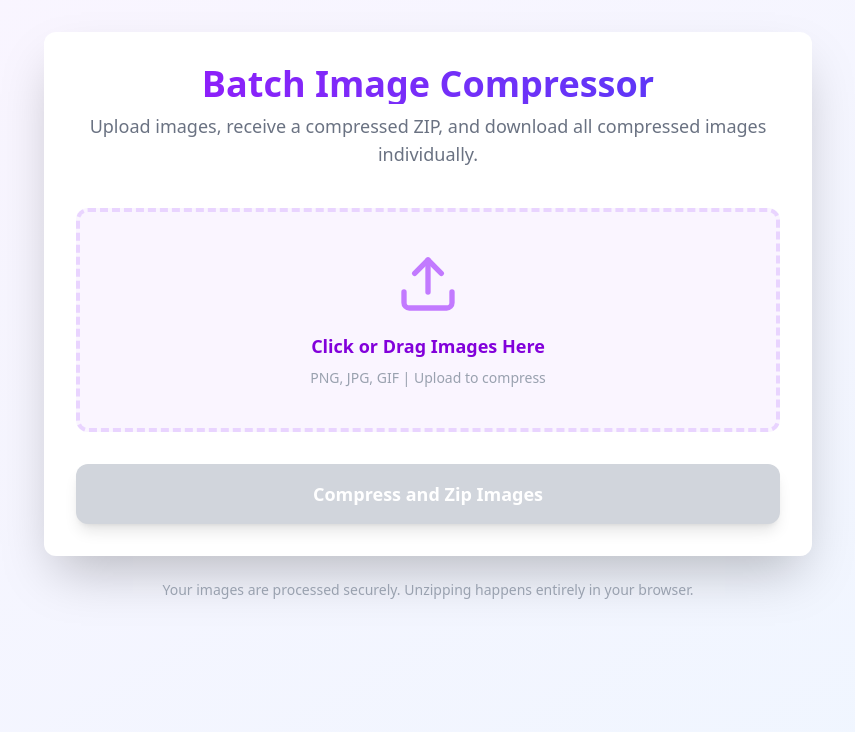
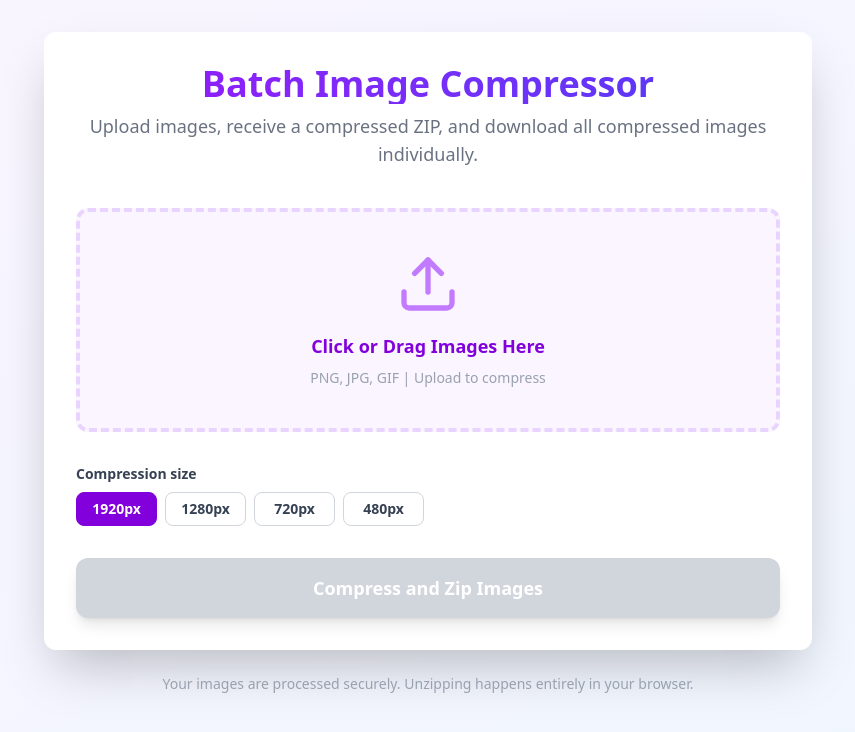
Before and after one commit to SKB336/portfolio, a Next.js app: page /multi-compressor in a window 1280 px wide. Shown: the top 732 px of the page, without its empty margins (212-1067 px from the left). Built offline with nearby package versions, Linux system fonts and the light colour scheme.

Commit message:
[ADD] Compress Size Options

```diff
--- a/app/multi-compressor/page.tsx
+++ b/app/multi-compressor/page.tsx
@@ -32,6 +32,8 @@ export default function ImageCompressor() {
   const [success, setSuccess] = useState<boolean>(false);
   // Store the actual ZIP file blob after compression
   const [compressedZipBlob, setCompressedZipBlob] = useState<Blob | null>(null);
+
+  const [selectedMaxWidth, setSelectedMaxWidth] = useState<number>(1920);
 
   const handleFileChange = (e: ChangeEvent<HTMLInputElement>): void => {
     const selectedFiles = e.target.files;
@@ -80,9 +82,11 @@ export default function ImageCompressor() {
     files.forEach((file) => {
       formData.append('files', file);
     });
+    formData.append('max_size', String(selectedMaxWidth));
 
     try {
-      const response = await fetch('https://api.crackvault.work/compress-zip', {
+      // const response = await fetch('https://api.crackvault.work/compress-zip', {
+      const response = await fetch('http://192.168.18.197:10000/compress-zip', {
         method: 'POST',
         body: formData,
       });
@@ -206,9 +210,10 @@ export default function ImageCompressor() {
             {files.length > 0 && (
               <div className="border border-gray-200 rounded-xl p-4 shadow-inner bg-gray-50">
                 <p className="text-base font-bold text-gray-700 mb-3">Selected Images ({files.length}):</p>
-                <div className="flex flex-wrap gap-4 justify-start max-h-64 overflow-y-auto p-2">
+                {/* <div className="flex flex-wrap gap-4 justify-start max-h-64 overflow-y-auto p-2"> */}
+                <div className="grid grid-cols-1 sm:grid-cols-2 md:grid-cols-3 lg:grid-cols-4 gap-4 justify-start max-h-64 overflow-y-auto p-2">
                   {files.map((file, index) => (
-                    <div key={index} className="flex flex-col items-center w-28 bg-white p-2 rounded-lg shadow-md">
+                    <div key={index} className="flex flex-col items-center w-full bg-white p-2 rounded-lg shadow-md">
                       <img
                         src={file.preview}
                         alt={`Preview ${index + 1}`}
@@ -224,6 +229,27 @@ export default function ImageCompressor() {
               </div>
             )}
 
+            <div className="flex flex-col gap-2">
+              <span className="text-sm font-semibold text-gray-700">Compression size</span>
+              <div className="grid grid-cols-2 md:grid-cols-4 lg:grid-cols-6 xl:grid-cols-8 gap-2">
+                {[1920, 1280, 720, 480].map((size) => (
+                  <button
+                    key={size}
+                    onClick={() => setSelectedMaxWidth(size)}
+                    className={`px-3 py-1.5 rounded-lg border text-sm font-semibold transition text-center ${
+                      selectedMaxWidth === size
+                        ? 'bg-purple-700 text-white border-purple-700'
+                        : 'bg-white text-gray-700 border-gray-300 hover:bg-gray-100'
+                    }`}
+                    aria-pressed={selectedMaxWidth === size}
+                  >
+                    {size}px
+                  </button>
+                ))}
+              </div>
+            </div>
+
+
             {error && (
               <div className="bg-red-100 border border-red-400 rounded-xl p-4 flex items-center gap-3 shadow-md">
                 <XCircle className="w-6 h-6 text-red-600 flex-shrink-0" />
@@ -232,13 +258,13 @@ export default function ImageCompressor() {
             )}
 
             {success && (
-              <div className="bg-green-100 border border-green-400 rounded-xl p-4 flex items-center gap-3 shadow-md">
+              <div className="bg-green-100 border border-green-400 rounded-xl p-4 flex flex-col sm:flex-row items-center gap-3 shadow-md">
                 <CheckCircle className="w-6 h-6 text-green-600 flex-shrink-0" />
-                <p className="text-green-800 font-medium">Compression successful! Ready to download {files.length} compressed files.</p>
+                <p className="text-green-800 font-medium text-center sm:text-left">Compression successful! Ready to download {files.length} compressed files.</p>
               </div>
             )}
 
-            <div className="flex gap-4">
+            <div className="flex flex-col sm:flex-row gap-4">
               <button
                 onClick={handleCompress}
                 disabled={files.length === 0 || loading || success}
@@ -263,7 +289,7 @@ export default function ImageCompressor() {
                   {loading ? (
                     <>
                       <Loader2 className="w-6 h-6 animate-spin" />
-                      Unzipping...
+                      Downloading...
                     </>
                   ) : (
                     <>
```
